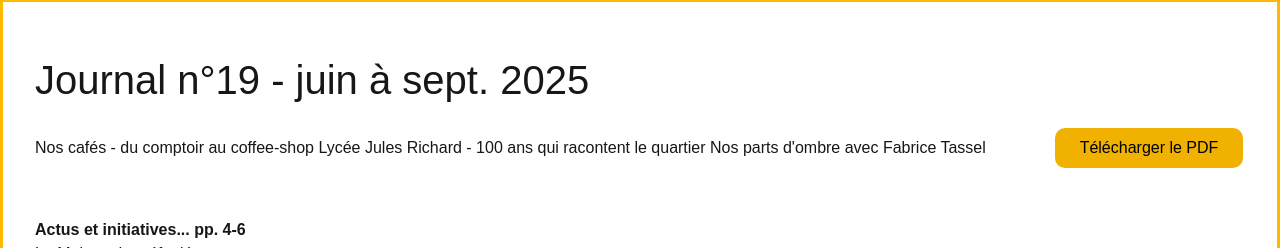
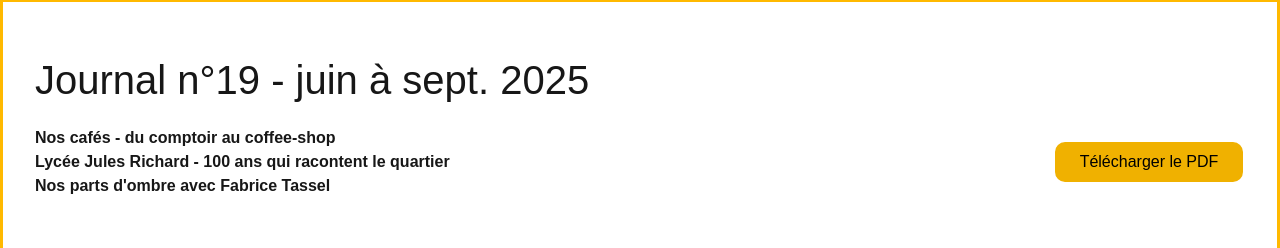
Before and after one commit to VinchC/vues-d-ici, a Next.js app: page /publications/journal/19 in a window 1280 px wide. Shown: the part 129-377 px from the top of the page. Built offline with nearby package versions, Linux system fonts and the light colour scheme.

Commit message:
Return to line fixed

```diff
--- a/app/components/[Publications]/[Article]/ArticleComponent.tsx
+++ b/app/components/[Publications]/[Article]/ArticleComponent.tsx
@@ -29,7 +29,7 @@ export const ArticleComponent: any = (props: ArticleProps) => {
       <img src={props.picture} alt={props.alt} className="marginTop w-full" />
       <div className="marginTop w-full rounded-t-none m-0">
         <p>{props.chapeau}</p>
-        <article>{props.text}</article>
+        <article className="whitespace-pre-line">{props.text}</article>
       </div>
     </>
   );
--- a/app/components/[Publications]/[Journal]/JournalComponent.tsx
+++ b/app/components/[Publications]/[Journal]/JournalComponent.tsx
@@ -12,7 +12,7 @@ export const JournalComponent: any = (props: JournalProps) => {
         <h1>{props.title}</h1>
         <div className="flex justify-between items-center">
           <div>
-            <p>{props.chapeau}</p>
+            <p className="whitespace-pre-line font-bold">{props.chapeau}</p>
           </div>
           <Download id={props.id} />
         </div>
--- a/app/globals.css
+++ b/app/globals.css
@@ -43,6 +43,7 @@ h3 {
 
 p {
   font-size: 1rem;
+  white-space: pre-line;
   /* margin-bottom: 0.5rem; */
 }
 
--- a/data/data.tsx
+++ b/data/data.tsx
@@ -3,7 +3,6 @@ import {
   CarouselSliderProps,
   CategoryProps,
   NavLinkProps,
-  // MediaProps,
   DistributionPlacesProps,
   ArticleProps,
   CharterProps,
```
